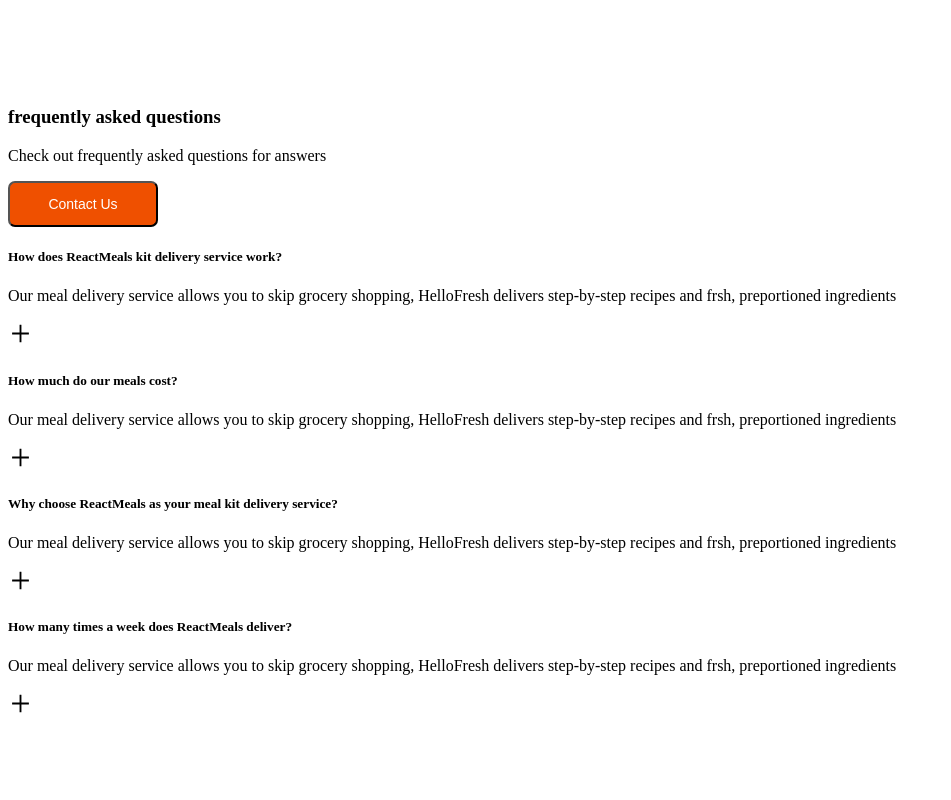
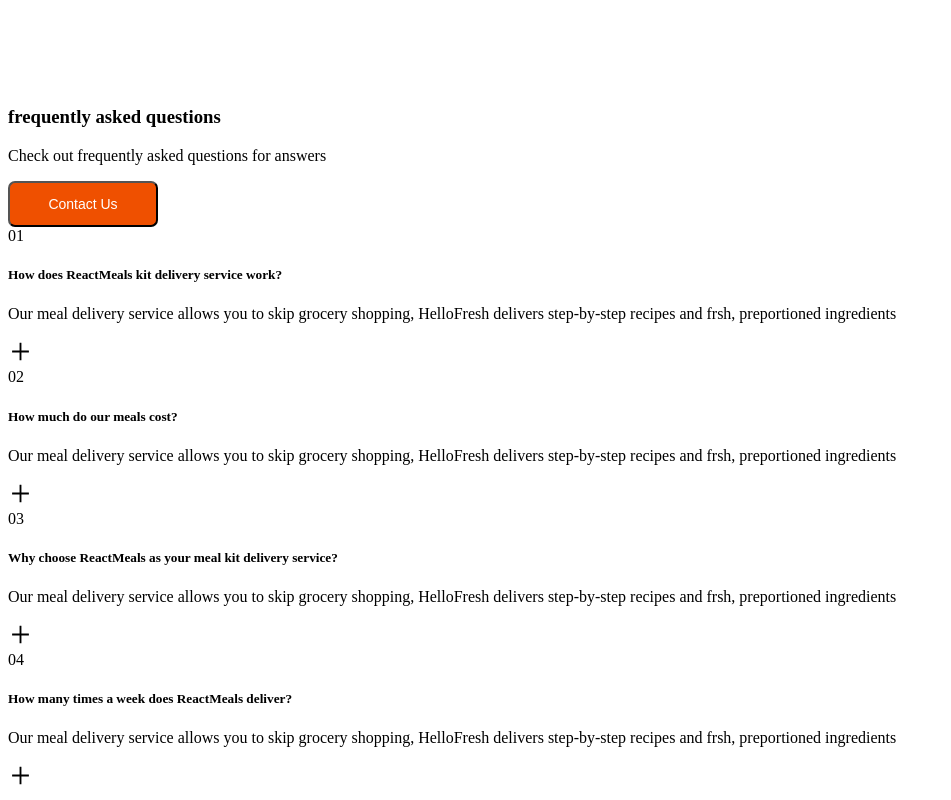
Before and after one commit to KobiManuel/React_Meals, a React (Create React App) app: page / in a window 1280 px wide. Shown: the part 8621-9421 px from the top of the page, without its empty margins (0-951 px from the left). Before the commit the page ends 9349 px from the top, so only its background shows below. Built offline with nearby package versions, Linux system fonts and the light colour scheme.

Commit message:
refactor(User-interface): changed Id to Index

```diff
--- a/src/Pages/LandingPage/FaQs/Accordion.jsx
+++ b/src/Pages/LandingPage/FaQs/Accordion.jsx
@@ -1,6 +1,6 @@
 import { AiOutlineMinus, AiOutlinePlus } from "react-icons/ai";
 
-const Accordion = ({ open, toggle, index, title, description }) => {
+const Accordion = ({ open, toggle, index, title, description, id }) => {
   return (
     <div
       onClick={toggle}
@@ -10,7 +10,7 @@
           : "body-font font-poppins py-9 px-9 flex flex-row  justify-between w-full h-fit bg-black hover:rounded-[2rem] border-b-[1px] border-b-gray-300 first:rounded-t-3xl last:rounded-b-3xl"
       }
     >
-      <span className=" text-4xl text-gray-300 font-semibold">{index}</span>
+      <span className=" text-4xl text-gray-300 font-semibold">{id}</span>
       <div className=" flex flex-col gap-6 w-[500px]">
         <h5
           className={
--- a/src/Pages/LandingPage/FaQs/AccordionData.jsx
+++ b/src/Pages/LandingPage/FaQs/AccordionData.jsx
@@ -1,24 +1,24 @@
 export const AccordionData = [
   {
-    index: "01",
+    id: "01",
     title: "How does ReactMeals kit delivery service work?",
     description:
       "Our meal delivery service allows you to skip grocery shopping, HelloFresh delivers step-by-step recipes and frsh, preportioned ingredients",
   },
   {
-    index: "02",
+    id: "02",
     title: "How much do our meals cost?",
     description:
       "Our meal delivery service allows you to skip grocery shopping, HelloFresh delivers step-by-step recipes and frsh, preportioned ingredients",
   },
   {
-    index: "03",
+    id: "03",
     title: "Why choose ReactMeals as your meal kit delivery service?",
     description:
       "Our meal delivery service allows you to skip grocery shopping, HelloFresh delivers step-by-step recipes and frsh, preportioned ingredients",
   },
   {
-    index: "04",
+    id: "04",
     title: "How many times a week does ReactMeals deliver?",
     description:
       "Our meal delivery service allows you to skip grocery shopping, HelloFresh delivers step-by-step recipes and frsh, preportioned ingredients",
--- a/src/Pages/LandingPage/FaQs/Main.jsx
+++ b/src/Pages/LandingPage/FaQs/Main.jsx
@@ -35,6 +35,7 @@
               title={data.title}
               description={data.description}
               toggle={() => toggle(index)}
+              id={data.id}
             />
           ))}
         </div>
```
